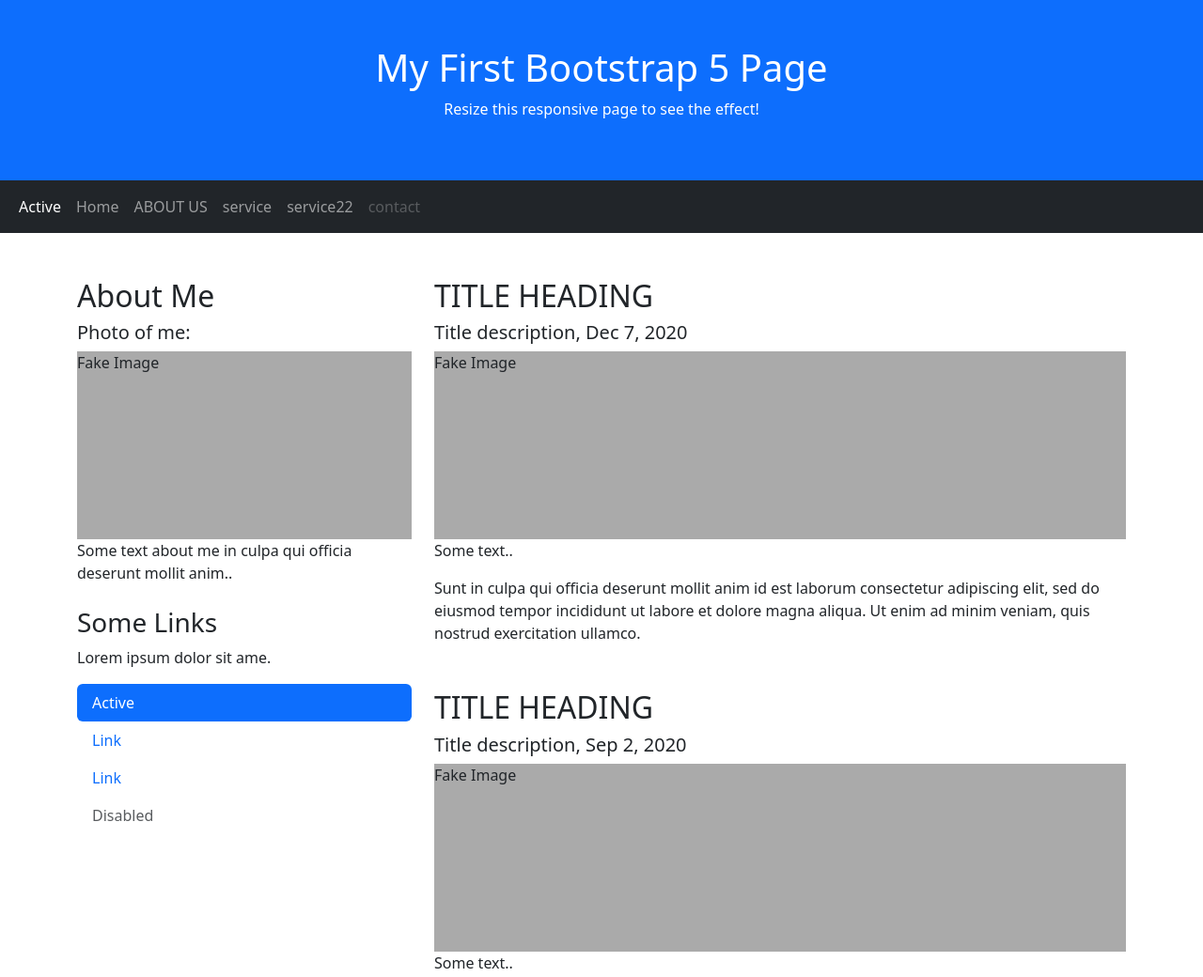
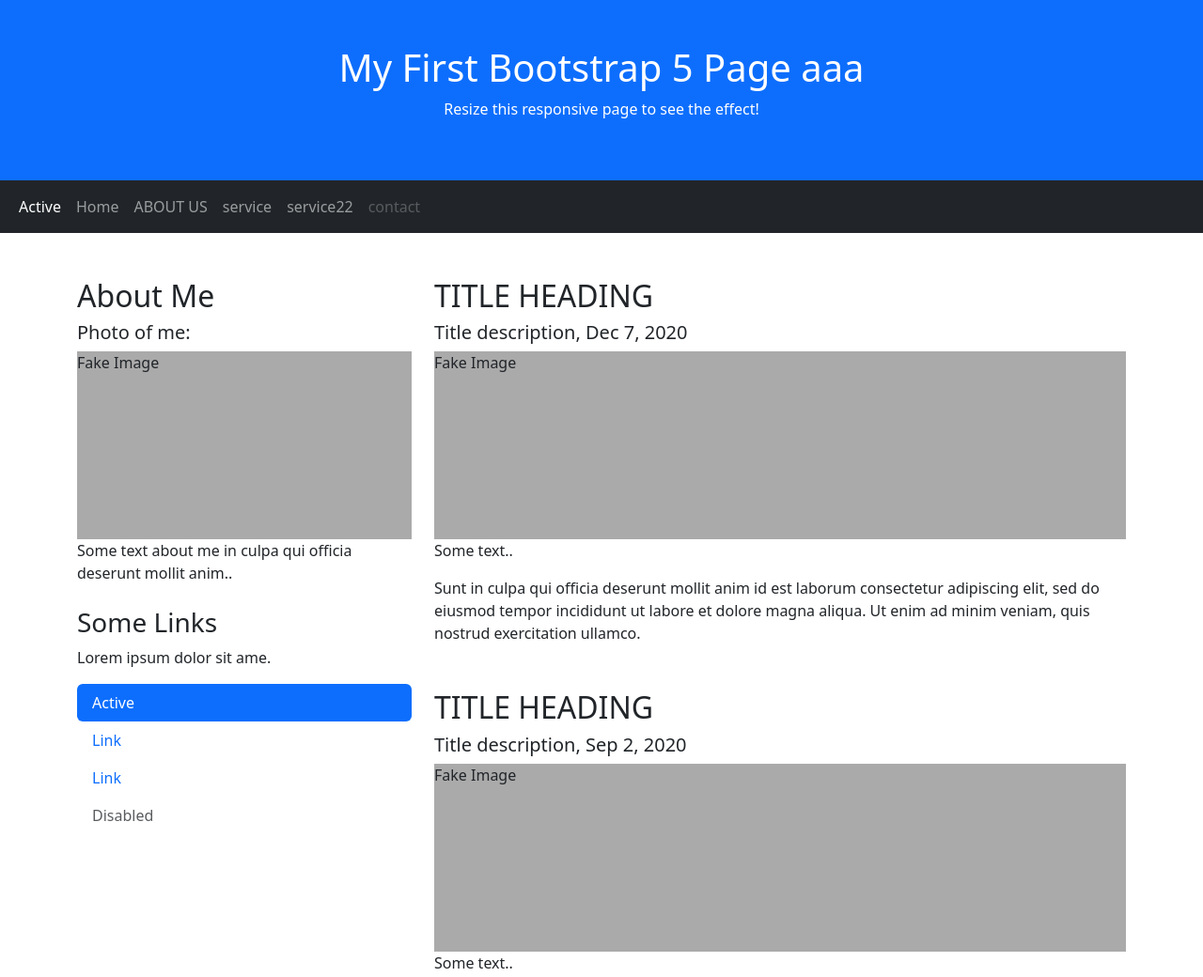
Before and after one commit to bina30/bootstrap5, a plain HTML site: page index.html in a window 1280 px wide. Shown: the top 1040 px of the page at 94% size. Drawn offline with nearby package versions, Linux system fonts and the light colour scheme.

Commit message:
titl
Signed-off-by: bina030 <binaumretiya030@gmail.com>

```diff
--- a/index.html
+++ b/index.html
@@ -16,7 +16,7 @@
 <body>
 
 <div class="p-5 bg-primary text-white text-center">
-  <h1>My First Bootstrap 5 Page</h1>
+  <h1>My First Bootstrap 5 Page  aaa</h1>
   <p>Resize this responsive page to see the effect!</p>
 </div>
 
```
